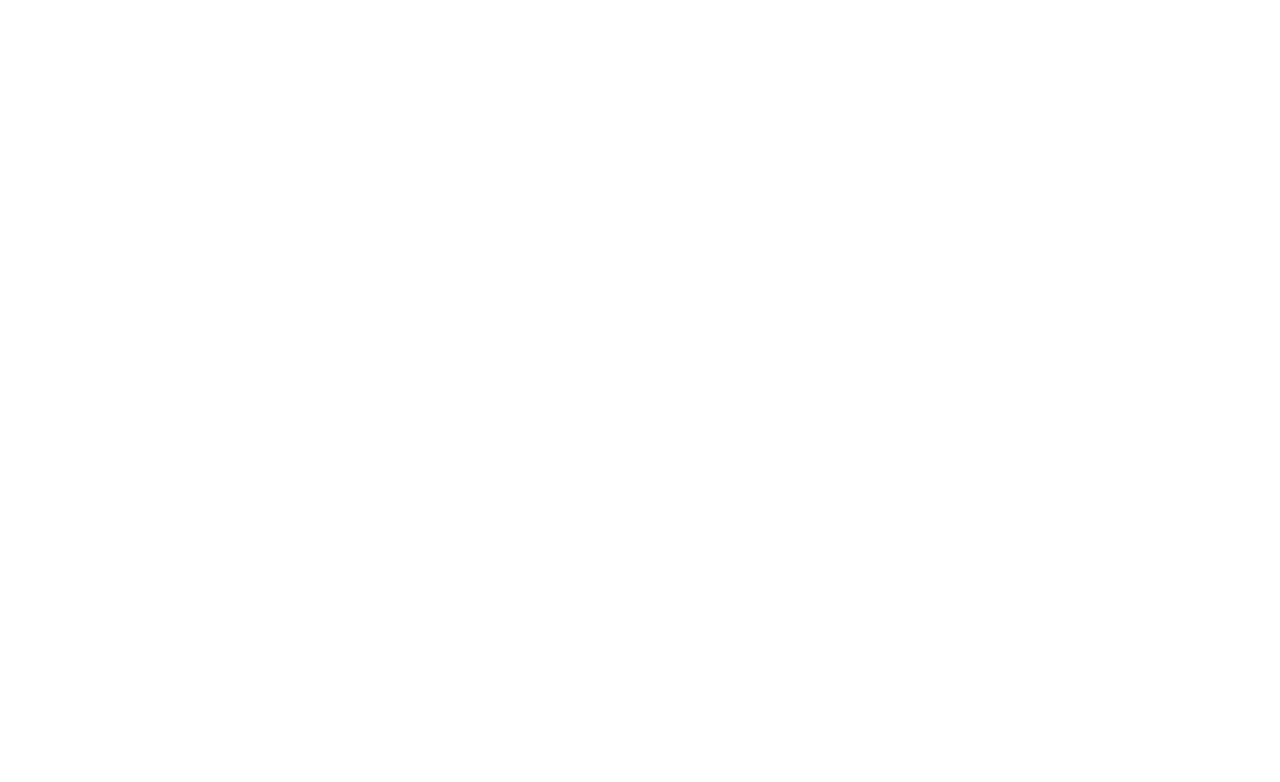
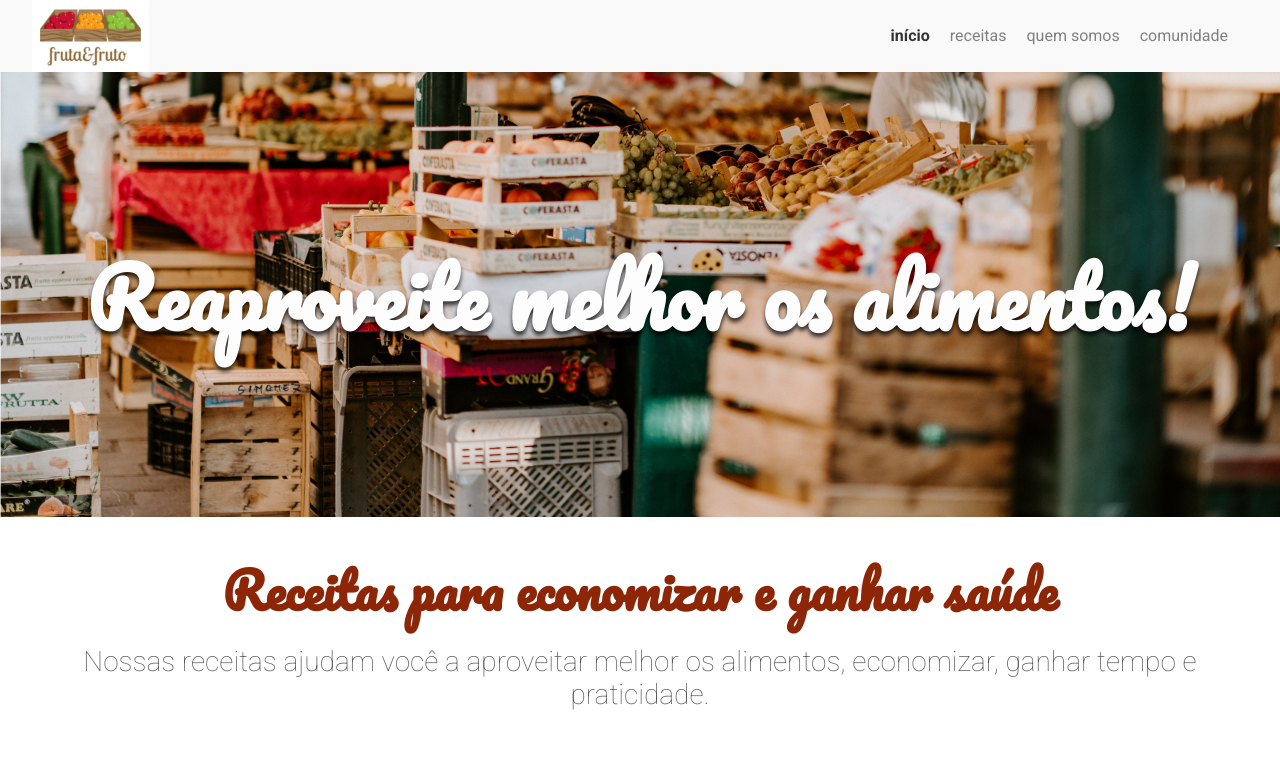
Before and after one commit to EduardoVisconti/arquitetura-css, a plain HTML site: page index.html in a window 1280 px wide. Drawn offline with Linux system fonts and the light colour scheme.

Commit message:
making header

```diff
--- /dev/null
+++ b/assets/css/banner/banner-imagem.css
@@ -0,0 +1,4 @@
+.banner__imagem {
+    height: calc(100vh - 72px);
+    width: 100%;
+}
--- /dev/null
+++ b/assets/css/banner/banner-titulo.css
@@ -0,0 +1,12 @@
+.banner__titulo {
+    color: #fdfdfd;
+    font-family: Pacifico, cursive;
+    font-size: 5rem;
+    position: absolute;
+    left: 50%;
+    text-shadow: 0 4px 4px rgba(0, 0, 0, 0.75);
+    top: 50%;
+    text-align: center;
+    transform: translate(-50%, -50%);
+    width: 100%;
+}
--- /dev/null
+++ b/assets/css/banner/banner.css
@@ -0,0 +1,3 @@
+.banner {
+    position: relative;
+}
--- /dev/null
+++ b/assets/css/cabecalho.css
@@ -0,0 +1,8 @@
+.cabecalho {
+    align-items: center;
+    background-color: #f9f9f9;
+    display: flex;
+    justify-content: space-between;
+    padding-left: 2rem;
+    padding-right: 2rem;
+}
--- /dev/null
+++ b/assets/css/menu/menu-item.css
@@ -0,0 +1,7 @@
+.menu__item {
+    list-style: none;
+}
+
+.menu__item:last-child .menu-link {
+    margin-right: 0;
+}
--- /dev/null
+++ b/assets/css/menu/menu-link.css
@@ -0,0 +1,15 @@
+.menu__link {
+    color: #808080;
+    margin-right: 1.25rem;
+    text-decoration: none;
+    text-transform: lowercase;
+}
+
+.menu__link.ativo {
+    color: #333333;
+    font-weight: bold;
+}
+
+.menu__link:hover {
+    text-decoration: underline;
+}
--- /dev/null
+++ b/assets/css/menu/menu-lista.css
@@ -0,0 +1,3 @@
+.menu__lista {
+    display: flex;
+}
--- /dev/null
+++ b/assets/css/sobre/sobre-descricao.css
@@ -0,0 +1,5 @@
+.sobre__descricao {
+    color: #595959;
+    font-size: 1.75rem;
+    font-weight: 100;
+}
--- /dev/null
+++ b/assets/css/sobre/sobre-titulo.css
@@ -0,0 +1,5 @@
+.sobre__titulo {
+    color: #8d2606;
+    font-family: Pacifico, cursive;
+    font-size: 3.1rem;
+}
--- /dev/null
+++ b/assets/css/sobre/sobre.css
@@ -0,0 +1,4 @@
+.sobre {
+    padding: 2.5rem;
+    text-align: center;
+}
--- a/index.html
+++ b/index.html
@@ -8,6 +8,36 @@
         <title>Fruta & Fruto</title>
         <link href="./assets/css/normalize.css" rel="stylesheet" />
         <link href="./assets/css/reset.css" rel="stylesheet" />
+        <link rel="stylesheet" href="./assets/css/cabecalho.css">
+        <link rel="stylesheet" href="./assets/css/menu/menu-lista.css">
+        <link rel="stylesheet" href="./assets/css/menu/menu-item.css">
+        <link rel="stylesheet" href="./assets/css/menu/menu-link.css">
+        <link rel="stylesheet" href="./assets/css/banner/banner.css">
+        <link rel="stylesheet" href="./assets/css/banner/banner-imagem.css">
+        <link rel="stylesheet" href="./assets/css/banner/banner-titulo.css">
+        <link rel="stylesheet" href="./assets/css/sobre/sobre.css">
+        <link rel="stylesheet" href="./assets/css/sobre/sobre-descricao.css">
+        <link rel="stylesheet" href="./assets/css/sobre/sobre-titulo.css">
     </head>
-    <body></body>
+    <body>
+        <header class="cabecalho">
+            <img class="logo" src="./assets/img/logo.jpg" alt="Fruta e Fruto"></img>
+                <nav class="menu">
+                    <ul class="menu__lista">
+                        <li class="menu__item"><a class="menu__link ativo" href="#">Início</a></li>
+                        <li class="menu__item"><a class="menu__link" href="#">Receitas</a></li>
+                        <li class="menu__item"><a class="menu__link" href="#">Quem somos</a></li>
+                        <li class="menu__item"><a class="menu__link" href="#">Comunidade</a></li>
+                    </ul>
+                </nav>
+        </header>
+        <section class="banner">
+            <img src="./assets/img/banner.jpg" alt="" class="banner_imagem">
+            <h2 class="banner__titulo">Reaproveite melhor os alimentos!</h2>
+        </section>
+        <section class="sobre">
+            <h2 class="sobre__titulo">Receitas para economizar e ganhar saúde</h2>
+            <p class="sobre__descricao">Nossas receitas ajudam você a aproveitar melhor os alimentos, economizar, ganhar tempo e praticidade.</p>
+        </section>
+    </body>
 </html>
```
